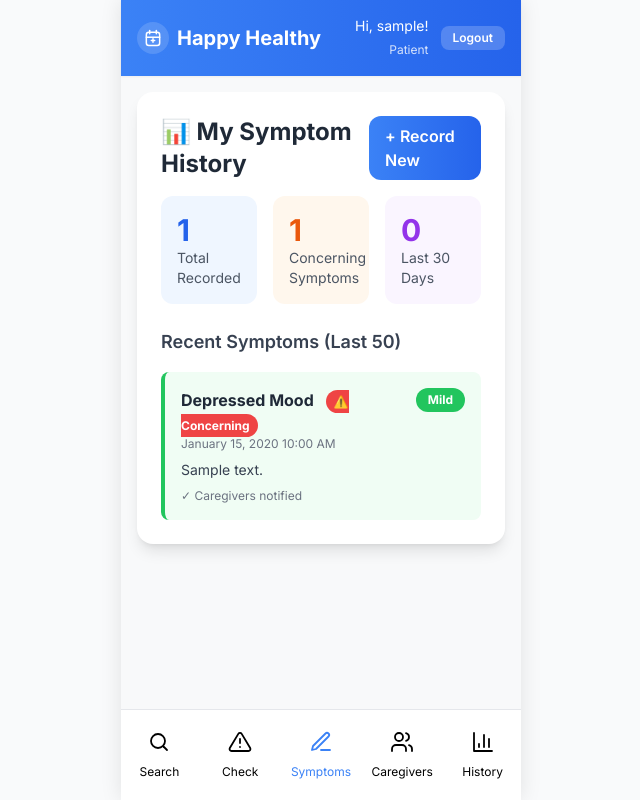
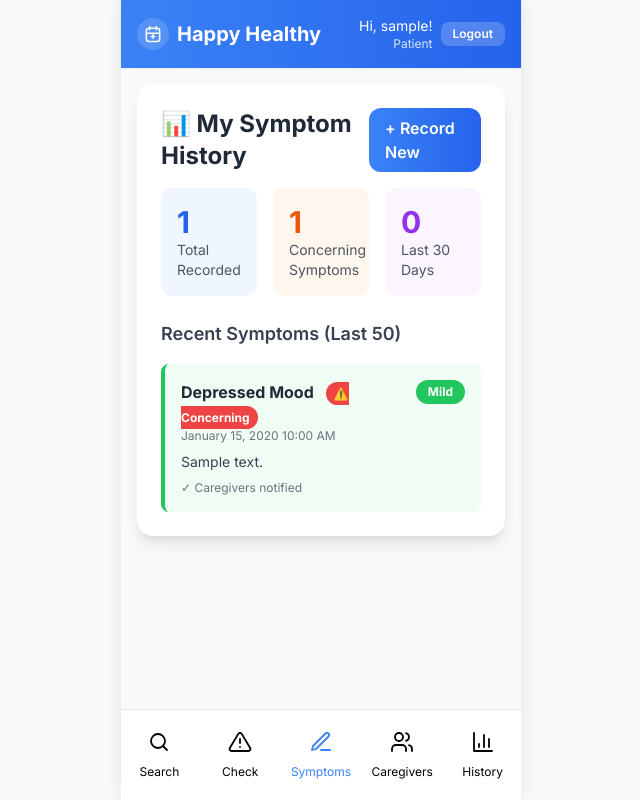
Before and after one commit to KarinaMaharani/happyhealthy, a Django app: page /auth/my-symptoms/ in a window 1280 px wide. Shown: the whole page, without its empty margins (319-959 px from the left). Run offline with Django 5.2, Linux system fonts and the light colour scheme; a user stored in the database is signed in; tables that the repository leaves empty hold one stand-in row (values such as "Sample post"); some libraries are stand-ins or nearby versions.

Commit message:
Tighten header title and username layout

```diff
--- a/templates/base.html
+++ b/templates/base.html
@@ -64,7 +64,7 @@
         <!-- Header -->
         <div class="top-header bg-gradient-to-r from-blue-500 to-blue-600 text-white p-4 shadow-sm">
             <div class="flex justify-between items-center">
-                <h1 class="text-xl font-bold flex items-center gap-2">
+                <h1 class="text-lg sm:text-xl font-bold flex items-center gap-2 whitespace-nowrap">
                     <span class="brand-icon w-8 h-8 rounded-full bg-white/15">
                         <svg class="w-5 h-5" viewBox="0 0 24 24" fill="none" stroke="currentColor" stroke-width="1.8" stroke-linecap="round" stroke-linejoin="round" aria-hidden="true">
                             <path d="M8 3v4" />
@@ -75,19 +75,19 @@
                             <path d="M10 15h4" />
                         </svg>
                     </span>
-                    <span>Happy Healthy</span>
+                    <span class="leading-none">Happy Healthy</span>
                 </h1>
-                <div class="flex items-center gap-3">
+                <div class="flex items-center gap-2 min-w-0">
                     {% if user.is_authenticated %}
-                    <div class="text-right">
-                        <span class="text-sm block">Hi, {{ user.username }}!</span>
-                        <span class="text-xs opacity-80">{{ user.profile.get_role_display }}</span>
+                    <div class="text-right min-w-0 max-w-[150px] sm:max-w-[180px]">
+                        <span class="block text-xs sm:text-sm truncate">Hi, {{ user.username }}!</span>
+                        <span class="block text-[10px] sm:text-xs opacity-80 truncate">{{ user.profile.get_role_display }}</span>
                     </div>
                     <a href="{% url 'logout' %}" class="bg-white bg-opacity-20 hover:bg-opacity-30 px-3 py-1 rounded-lg text-xs font-semibold transition">
                         Logout
                     </a>
                     {% elif request.session.is_guest %}
-                    <span class="text-sm">Guest Mode</span>
+                    <span class="text-xs sm:text-sm whitespace-nowrap">Guest Mode</span>
                     {% endif %}
                 </div>
             </div>
```
